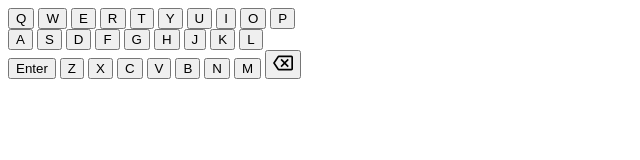
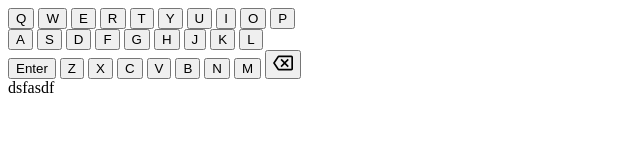
Before and after one commit to Melkias-Abraham/Wordle-Clone, a plain HTML site: page index.html in a window 1280 px wide. Shown: the full height of the page, 0-640 px from the left. Drawn offline with Linux system fonts and the light colour scheme.

Commit message:
Upload check

```diff
--- a/index.html
+++ b/index.html
@@ -39,5 +39,6 @@
     <button class="key" data-key="M"> M </button>
     <button data-delete class="key large"> <svg xmlns="http://www.w3.org/2000/svg" height="20" viewBox="0 0 24 24" width="20" class="game-icon" data-testid="icon-backspace"><path fill="var(--color-tone-1)" d="M22 3H7c-.69 0-1.23.35-1.59.88L0 12l5.41 8.11c.36.53.9.89 1.59.89h15c1.1 0 2-.9 2-2V5c0-1.1-.9-2-2-2zm0 16H7.07L2.4 12l4.66-7H22v14zm-11.59-2L14 13.41 17.59 17 19 15.59 15.41 12 19 8.41 17.59 7 14 10.59 10.41 7 9 8.41 12.59 12 9 15.59z"></path></svg></button>
   </div>
+  <div>dsfasdf</div>
 </body>
 </html>
```
